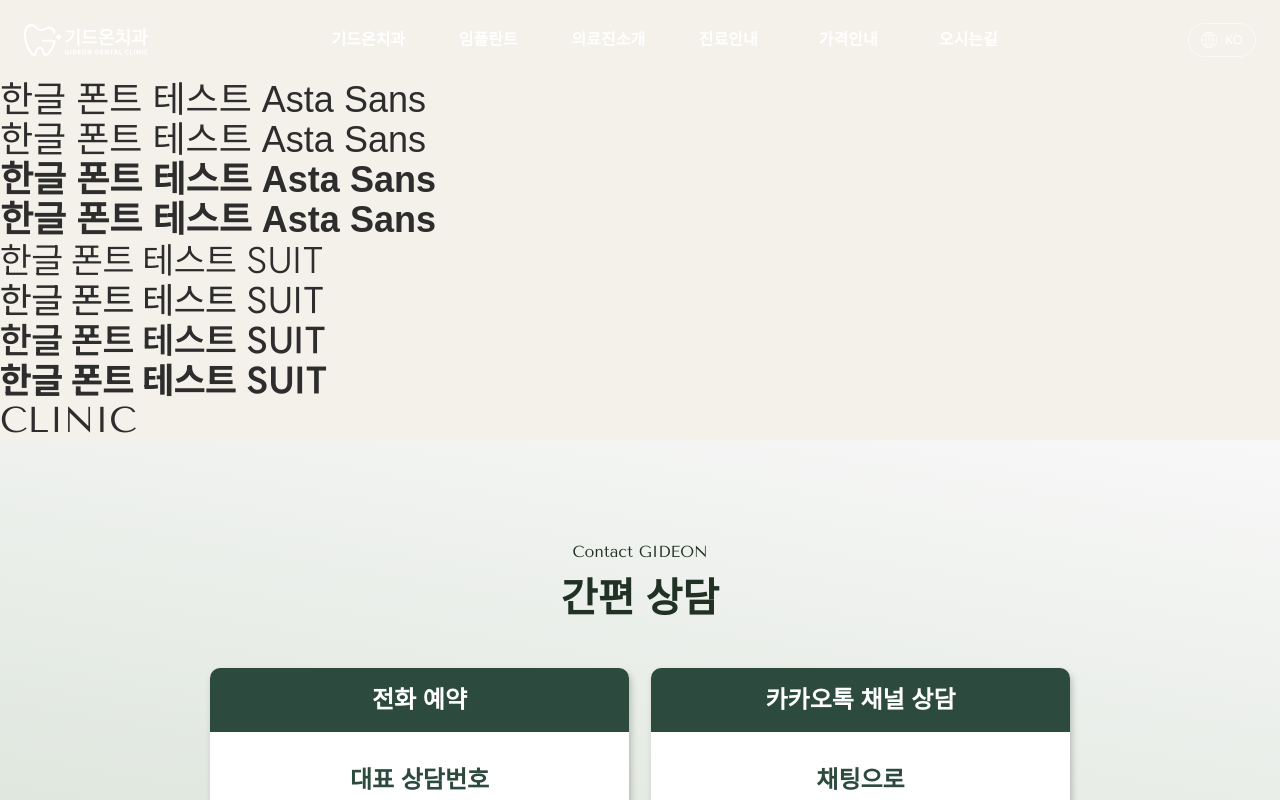
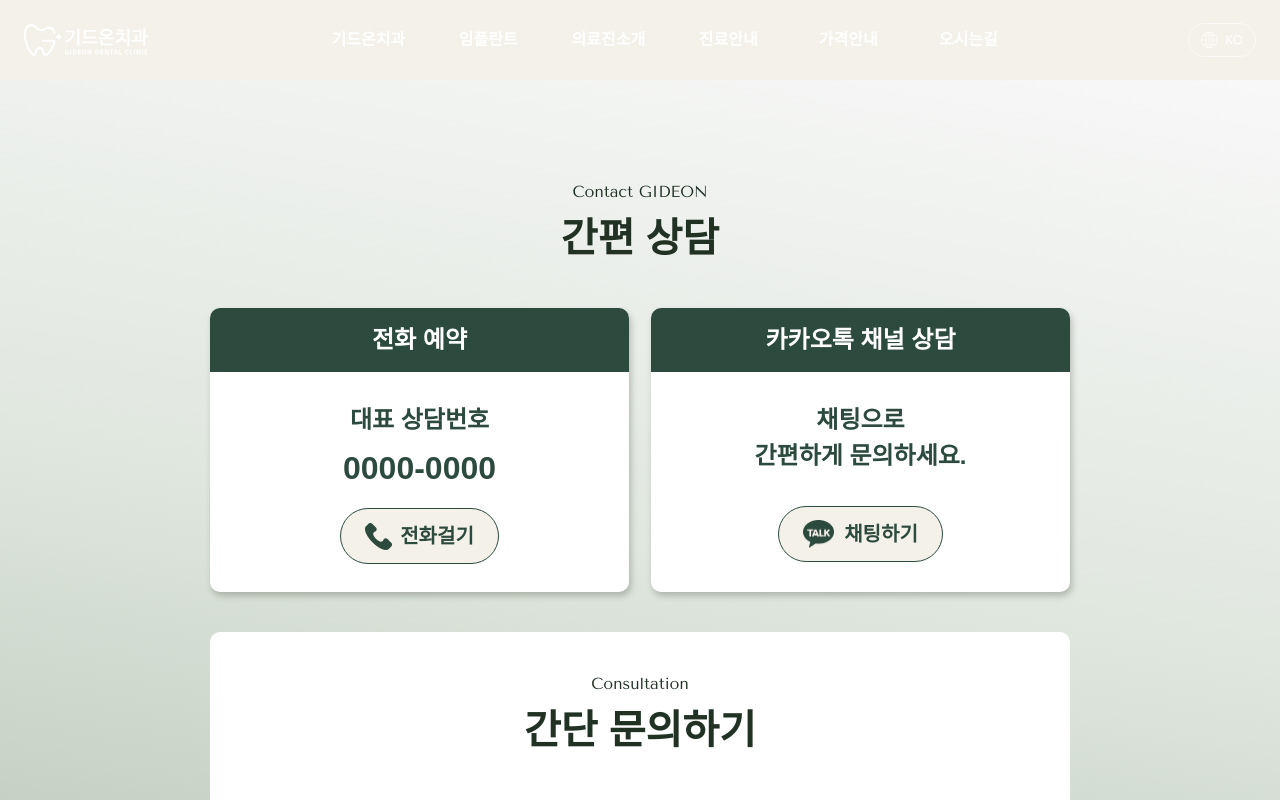
Before and after one commit to BIOADDLAB/gidon, a Next.js app: page / in a window 1280 px wide. Shown: the top 800 px of the page. Built offline with nearby package versions, Linux system fonts and the light colour scheme; a web font is replaced by a local one.

Commit message:
feat: 프로세스 공통 컴포넌트 구현 완료

```diff
--- a/src/app/page.tsx
+++ b/src/app/page.tsx
@@ -5,21 +5,29 @@ import RecommendSection from '../components/RecommendSection';
 import FaqSection from '../components/FaqSection';
 import ProcessSection from '../components/ProcessSection';
 
+interface implantdDtaProps {
+    stepNumber: number;
+    title: string;
+    description: string;
+    imgSrc: string;
+    imgAlt: string;
+}
+
 export default function Home() {
-    const implantSteps: ProcessStep[] = [
+    const implantData: implantdDtaProps[] = [
         {
             stepNumber: 1,
             title: 'AI 구강스캔을 통해 정밀한 진단 진행',
             description:
                 '3D CT 촬영과 구강 검진을 통해 치아와 잇몸 상태를 분석하고, 가상 모의 수술로 식립 위치를 계획합니다.',
-            imgSrc: 'images/process_implant_01.png',
+            imgSrc: '/images/bg_procecss_test.jpg',
             imgAlt: 'AI 구강스캔 진단 이미지',
         },
         {
             stepNumber: 2,
             title: '네비게이션 임플란트 식립',
             description: '사전에 계획된 치료 위치 가이드를 바탕으로 보다 정교하게 임플란트를 식립합니다.',
-            imgSrc: 'images/process_implant_02.png',
+            imgSrc: '/images/bg_procecss_test.jpg',
             imgAlt: '임플란트 식립 예시 이미지',
         },
         {
@@ -27,23 +35,12 @@ export default function Home() {
             title: '보철 완성 & 사후 관리',
             description:
                 '임플란트가 잇몸뼈와 안정적으로 결합된 후 맞춤 보철물을 장착하고, 정기 검진을 통해 관리합니다.',
-            imgSrc: 'images/process_implant_03.png',
+            imgSrc: '/images/bg_procecss_test.jpg',
             imgAlt: '사후 관리 진료 이미지',
         },
     ];
     return (
         <>
-            {/* 폰트 테스트 영역 */}
-            <div className="font-sans font-light text-4xl">한글 폰트 테스트 Asta Sans</div>
-            <div className="font-sans font-medium text-4xl">한글 폰트 테스트 Asta Sans</div>
-            <div className="font-sans font-bold text-4xl">한글 폰트 테스트 Asta Sans</div>
-            <div className="font-sans font-black text-4xl">한글 폰트 테스트 Asta Sans</div>
-            <div className="font-ui font-light text-4xl">한글 폰트 테스트 SUIT</div>
-            <div className="font-ui font-medium text-4xl">한글 폰트 테스트 SUIT</div>
-            <div className="font-ui font-bold text-4xl">한글 폰트 테스트 SUIT</div>
-            <div className="font-ui font-black text-4xl">한글 폰트 테스트 SUIT</div>
-            <div className="font-accent font-light text-4xl">CLINIC</div>
-
             {/* 상담 및 문의 영역 */}
             <AskSection />
 
@@ -60,7 +57,7 @@ export default function Home() {
             <FaqSection />
 
             {/* 진행과정 */}
-            <ProcessSection topTitle="PROCESS" centerTitle="임플란트 진행과정" steps={implantSteps} />
+            <ProcessSection topTitle="PROCESS" centerTitle="임플란트 진행과정" stepData={implantData} />
         </>
     );
 }
--- a/src/components/ProcessSection.tsx
+++ b/src/components/ProcessSection.tsx
@@ -1,5 +1,6 @@
 'use client';
 
+import Image from 'next/image';
 import SectionHeading from './common/SectionHeading';
 
 interface ProcessStep {
@@ -13,36 +14,34 @@ interface ProcessStep {
 interface ProcessSectionProps {
     topTitle: string;
     centerTitle: string;
-    steps: ProcessStep[];
+    stepData: ProcessStep[];
 }
 
-export default function ProcessSection({ topTitle, centerTitle, steps }: ProcessSectionProps) {
+export default function ProcessSection({ topTitle, centerTitle, stepData }: ProcessSectionProps) {
     return (
         <section className="w-full pt-[100px] pb-[130px] flex flex-col items-center bg-transparent">
-            <div className="w-full max-w-[860] px-4">
+            <div className="w-full max-w-[860px]">
                 <SectionHeading topTitle={topTitle} centerTitle={centerTitle} desc="" isDesc={false} />
 
-                {/* 프로세스 리스트 영역 */}
                 <div className="mt-[58px] flex flex-col">
-                    {steps.map((step) => (
-                        <div key={step.stepNumber} className="flex items-center justify-between gap-[50px] pb-[40px] ">
+                    {stepData.map((e, i) => (
+                        <div key={i} className="flex items-center justify-between gap-[50px] pb-[40px] ">
                             <div className="w-[50%] flex flex-col items-start pb-[26px] border-b border-green-600">
                                 <span className="inline-block bg-green-600 text-white text-[18px] font-semibold px-[14px] py-[2px] rounded-full mb-[15px]">
-                                    STEP {step.stepNumber}
+                                    STEP {e.stepNumber}
                                 </span>
 
                                 <h3 className="text-[25px] font-semibold text-[#3d3e3c] mb-[16px] break-keep">
-                                    {step.title}
+                                    {e.title}
                                 </h3>
 
                                 <p className="text-[17px] font-medium text-[#666666] leading-[1.6] break-keep whitespace-pre-line">
-                                    {step.description}
+                                    {e.description}
                                 </p>
                             </div>
 
-                            {/* 오른쪽 이미지 영역 (시안처럼 둥근 모서리 rounded-[15px] 적용) */}
-                            <div className="w-[50%] shrink-0 overflow-hidden rounded-[15px]">
-                                <img src={step.imgSrc} alt={step.imgAlt} className="w-full h-auto object-cover" />
+                            <div className="w-[450px] h-[240px] shrink-0 overflow-hidden rounded-[10px] relative">
+                                <Image src={e.imgSrc} alt={e.imgAlt} fill className="object-cover" />
                             </div>
                         </div>
                     ))}
```
Also changed, not shown: public/images/bg_procecss_test.jpg (renamed from public/images/implantSteps_01.jpg).
